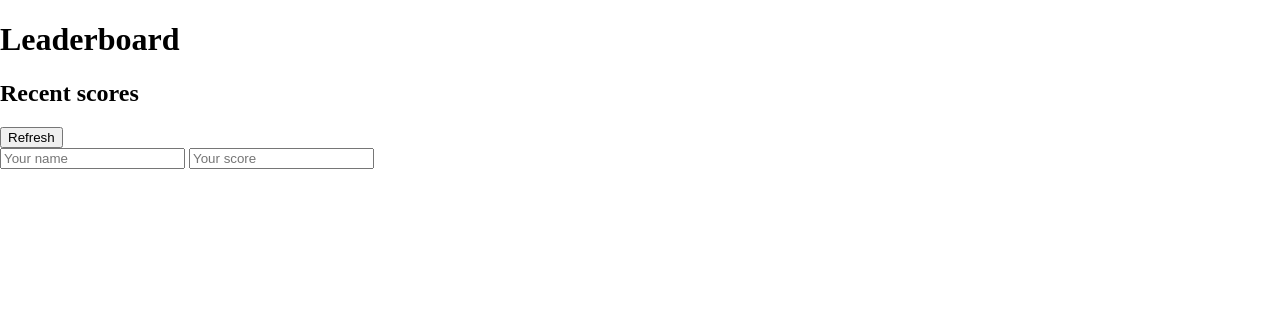
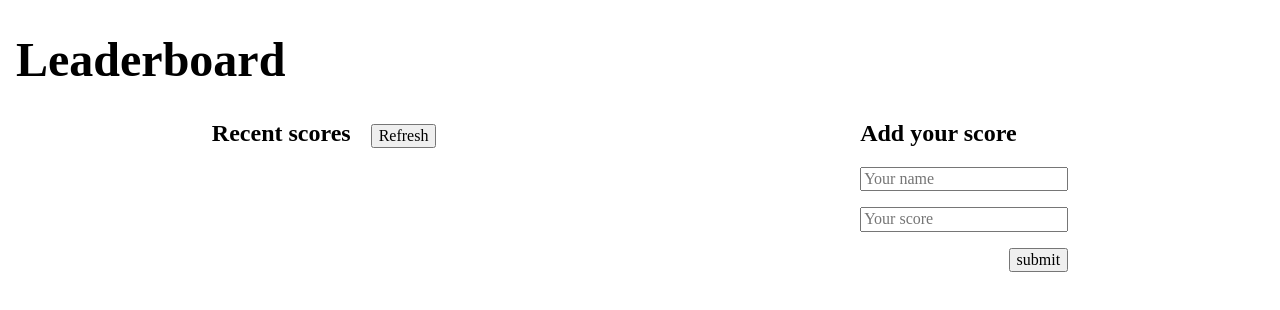
Before and after one commit to saied2035/leaderboard, a website built with webpack: page src/index.html in a window 1280 px wide. Built offline with nearby package versions, Linux system fonts and the light colour scheme.

Commit message:
Add basic style & initialize JS files

```diff
--- a/package.json
+++ b/package.json
@@ -46,5 +46,8 @@
     "webpack": "^5.69.1",
     "webpack-cli": "^4.9.2",
     "webpack-dev-server": "^4.7.4"
+  },
+  "dependencies": {
+    "tachyons": "^4.12.0"
   }
 }
--- a/src/index.html
+++ b/src/index.html
@@ -3,20 +3,22 @@
 <head>
     <meta charset="UTF-8">
     <meta name="viewport" content="width=device-width, initial-scale=1.0">
-    <title>title</title>
+    <title>Leaderboard</title>
 </head>
 <body>
- <h1>Leaderboard</h1>
- <main id ="container">
+ <h1 class="ml3 f1">Leaderboard</h1>
+ <main id ="container" class="flex justify-around">
   <section id="scores-section">
-   <h2>Recent scores</h2>
-   <button type="button" id="scores-btn">Refresh</button>
+   <h2 class="mt0 di">Recent scores</h2>
+   <button class="ml3" type="button" id="scores-btn">Refresh</button>
    <div id="scores-container"></div>
   </section>
 
   <form id="score-form">
-   <input class="form-input" id="name" type="text" placeholder="Your name" />
-   <input class="form-input" id="score" type="text" placeholder="Your score" />
+   <h2 class="mt0">Add your score</h2>
+   <input class="form-input db mb3" id="name" type="text" placeholder="Your name" required />
+   <input class="form-input db mb3" id="score" type="text" placeholder="Your score" required />
+   <button class="fr" type="submit" id="scores-btn">submit</button>
   </form>
  </main>
 </body>
--- a/src/index.js
+++ b/src/index.js
@@ -1 +1,3 @@
 import "./style.css"
+import "tachyons"
+import scores from './modules/scores.js'
--- /dev/null
+++ b/src/modules/events.js
@@ -0,0 +1,3 @@
+const addScore = (event) => {
+
+}
--- /dev/null
+++ b/src/modules/scores.js
@@ -0,0 +1,3 @@
+let scores = []
+
+export default scores
--- a/src/style.css
+++ b/src/style.css
@@ -1,4 +1,3 @@
-body {
-	margin: 0;
-	padding: 0;
+h1 {
+	margin: 0 auto;
 }
```
Also changed, not shown: 1 other file.
